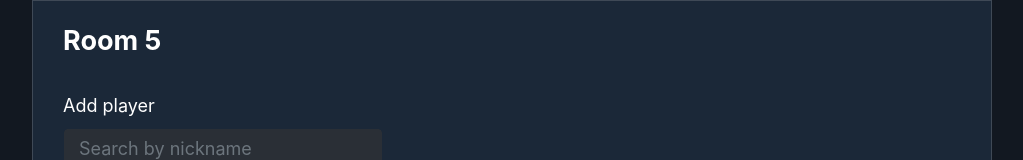
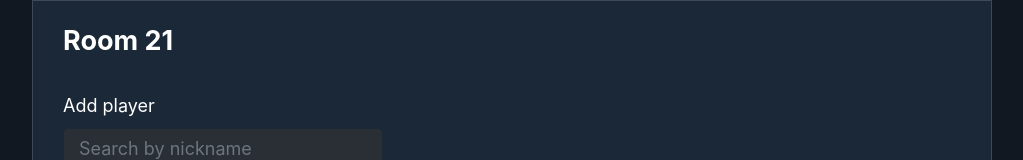
Before and after one commit to boytsovevg/steamRoom, an Angular app: page / in a window 1280 px wide. Shown: the top 160 px of the page, without its empty margins (128-1151 px from the left). Built offline with nearby package versions, Linux system fonts and the light colour scheme.

Commit message:
add loading component

```diff
--- a/src/app/room/components/room/room.component.html
+++ b/src/app/room/components/room/room.component.html
@@ -1,6 +1,6 @@
 <section class="room__item">
     <steam-title
-        title="Room 5">
+        title="Room 21">
     </steam-title>
 </section>
 
--- a/src/app/room/components/room/room.component.ts
+++ b/src/app/room/components/room/room.component.ts
@@ -37,6 +37,7 @@ export class RoomComponent {
         this.players = [];
         this.games = [];
         this.gamesMap = null;
+        this.chosenGame = null;
     }
 
     public deletePlayer(playerIndex: number): void {
--- a/src/app/shared/components/index.ts
+++ b/src/app/shared/components/index.ts
@@ -5,5 +5,6 @@ export * from './grid/grid.component';
 export * from './icon/icon.component';
 export * from './image/image.component';
 export * from './input/input.component';
+export * from './loading/loading.component';
 export * from './text/text.component';
 export * from './title/title.component';
--- /dev/null
+++ b/src/app/shared/components/loading/loading.component.scss
@@ -0,0 +1,21 @@
+:host {
+    display: flex;
+    align-items: center;
+    justify-content: center;
+    width: 100%;
+    height: 100%;
+    background-color: rgba($color: #000000, $alpha: .15);
+}
+
+.loading {
+    height: 30px;
+    width: 30px;
+    border:3px solid rgba(59, 153, 252,.3);
+    border-radius:50%;
+    border-top-color:#fff;
+    animation:spin 1s linear infinite;
+}
+
+@keyframes spin {
+    to { transform:rotate(360deg) }
+}
--- /dev/null
+++ b/src/app/shared/components/loading/loading.component.ts
@@ -0,0 +1,14 @@
+import { Component, Input, HostBinding, OnInit } from '@angular/core';
+
+@Component({
+    selector: 'steam-loading',
+    styleUrls: ['./loading.component.scss'],
+    template: `
+      <div class="loading"></div>
+    `
+})
+export class LoadingComponent {
+
+    @Input() width: number;
+    @Input() height: number;
+}
--- a/src/app/shared/shared.module.ts
+++ b/src/app/shared/shared.module.ts
@@ -11,6 +11,7 @@ import {
   IconComponent,
   InputComponent,
   ImageComponent,
+  LoadingComponent,
   TextComponent,
   TitleComponent
 } from './components';
@@ -30,6 +31,7 @@ import {
     IconComponent,
     InputComponent,
     ImageComponent,
+    LoadingComponent,
     TextComponent,
     TitleComponent,
   ],
@@ -43,6 +45,7 @@ import {
     IconComponent,
     InputComponent,
     ImageComponent,
+    LoadingComponent,
     TextComponent,
     TitleComponent,
   ]
```
Also changed, not shown: 1 other file (tests, documents, lock files or other folders).
